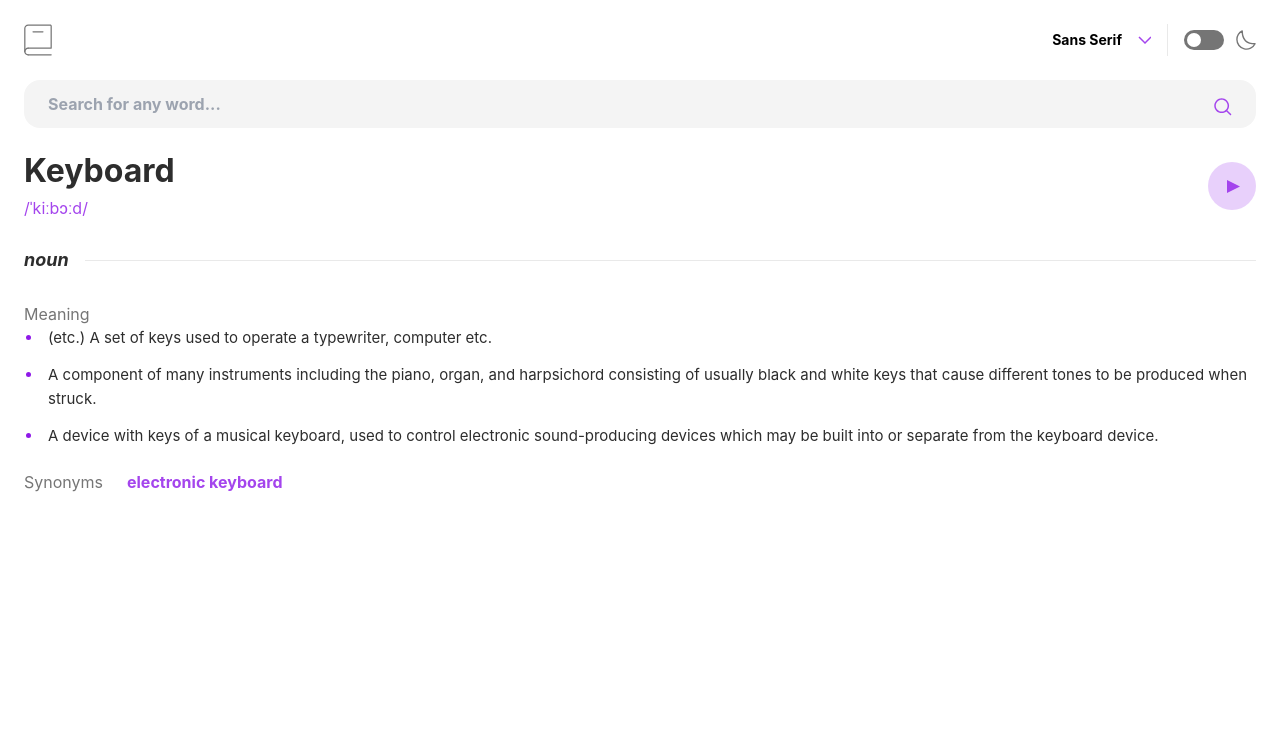
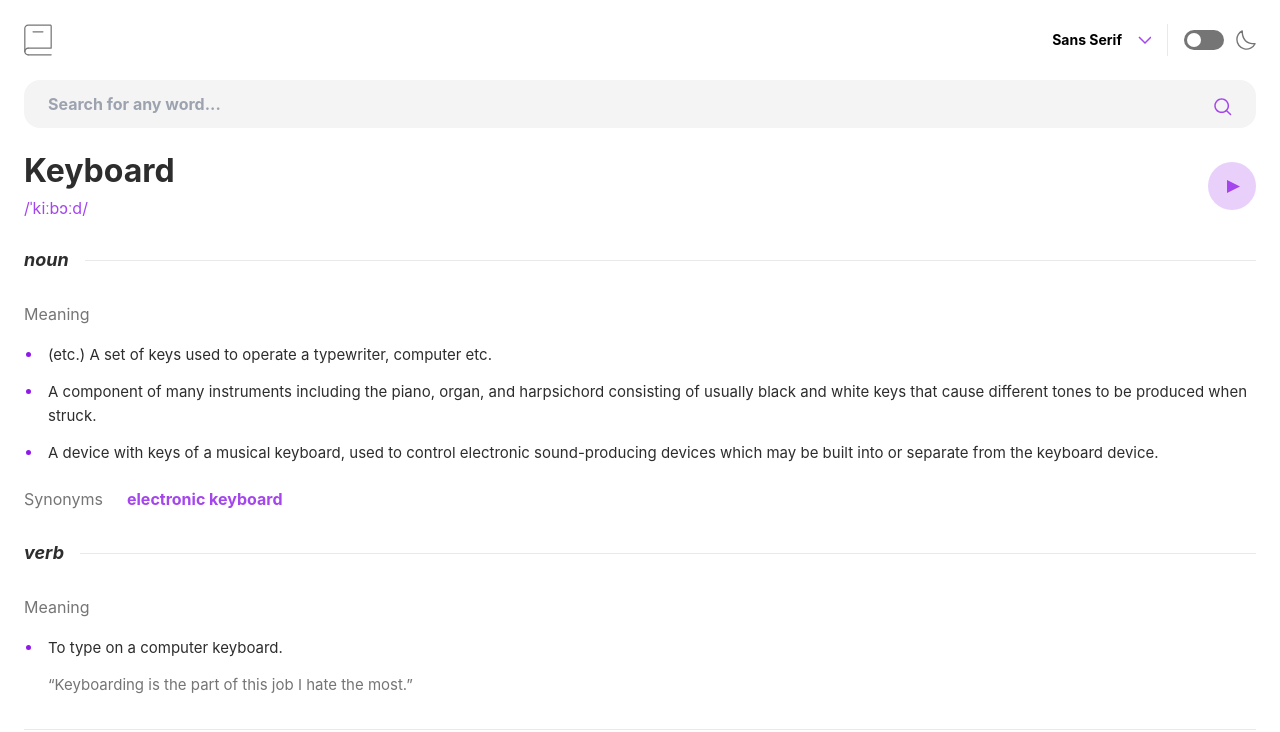
Before and after one commit to lukannozadze/dictionary-web-app, a React (Create React App) app: page / in a window 1280 px wide. Shown: the top 732 px of the page. Built offline with nearby package versions, Linux system fonts and the light colour scheme.

Commit message:
created verb section for searched word

```diff
--- a/src/Components/NounSection.jsx
+++ b/src/Components/NounSection.jsx
@@ -8,7 +8,7 @@ const NounSection = () => {
         <div className="w-full h-[1px] bg-[#E9E9E9]"></div>
       </div>
       <span className="text-[#757575] text-base leading-[20px]">Meaning</span>
-      <ul className="list-disc ml-[19px] text-[#2D2D2D] text-[15px] leading-6 flex flex-col gap-[13px]">
+      <ul className="list-disc ml-[19px] text-[#2D2D2D] text-[15px] leading-6 flex flex-col gap-[13px] mt-[17px]">
         <li>
           <span>
             (etc.) A set of keys used to operate a typewriter, computer etc.
@@ -29,7 +29,7 @@ const NounSection = () => {
           </span>
         </li>
       </ul>
-      <div className="flex gap-6 mt-6 mb-[43px]">
+      <div className="flex gap-6 mt-6">
         <span className="text-4 leading-5 text-[#757575]">Synonyms</span>
         <span className="text-4 leading-5 text-[#A445ED] font-bold">
           electronic keyboard
--- /dev/null
+++ b/src/Components/VerbSection.jsx
@@ -0,0 +1,29 @@
+const VerbSection = () => {
+  return (
+    <div>
+      <div className="flex items-center gap-4 mt-[33px] mb-[31px]">
+        <span className="text-[#2D2D2D] font-bold italic text-[18px] leading-[22px]">
+          verb
+        </span>
+        <div className="w-full h-[1px] bg-[#E9E9E9]"></div>
+      </div>
+      <span className="text-[#757575] text-base leading-[20px] mb-[17px]">
+        Meaning
+      </span>
+      <ul className="list-disc  text-[#2D2D2D] text-[15px] leading-6 flex flex-col gap-[13px] mt-[17px] ml-[19px] mb-8">
+        <li>
+          <div className="flex flex-col gap-[13px]">
+            <span className="text-[15px] leading-6 text-[#2D2D2D]">
+              To type on a computer keyboard.
+            </span>
+            <span className="text-[15px] leading-6 text-[#757575]">
+              “Keyboarding is the part of this job I hate the most.”
+            </span>
+          </div>
+        </li>
+      </ul>
+      <div className="w-full h-[1px] bg-[#E9E9E9]"></div>
+    </div>
+  );
+};
+export default VerbSection;
--- a/src/Pages/Main Page/MainPage.jsx
+++ b/src/Pages/Main Page/MainPage.jsx
@@ -2,6 +2,7 @@ import Header from "../../Components/Header";
 import NounSection from "../../Components/NounSection";
 import SearchBar from "../../Components/SearchBar";
 import SearchedWord from "../../Components/SearchedWord";
+import VerbSection from "../../Components/VerbSection";
 
 const MainPage = () => {
   return (
@@ -14,6 +15,7 @@ const MainPage = () => {
       </div>
       <SearchedWord />
       <NounSection />
+      <VerbSection />
     </div>
   );
 };
--- a/src/index.css
+++ b/src/index.css
@@ -7,6 +7,7 @@
 li::marker {
   color: #8f19e8;
 }
+
 li span {
   position: relative;
   left: 5px;
```
